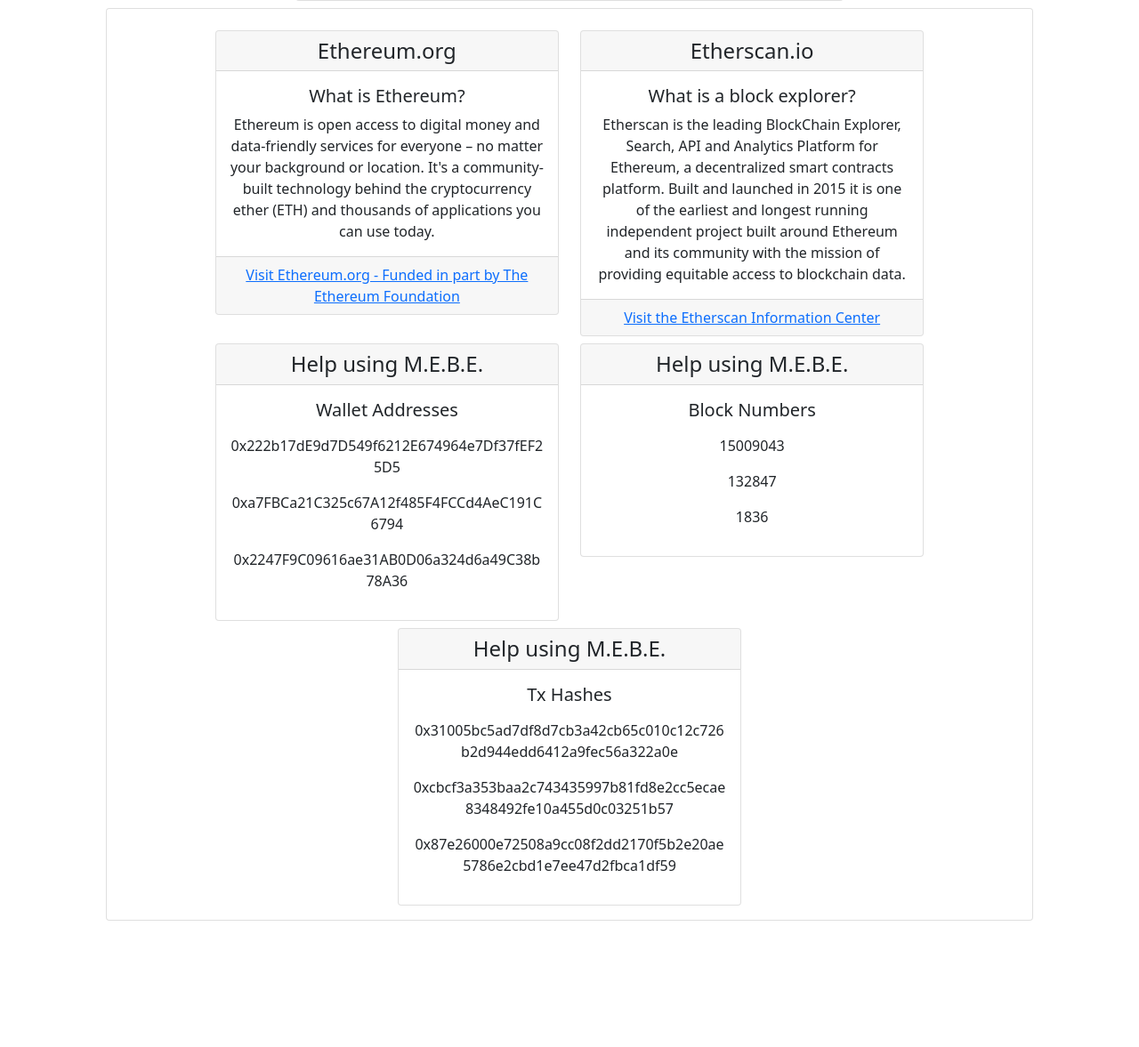
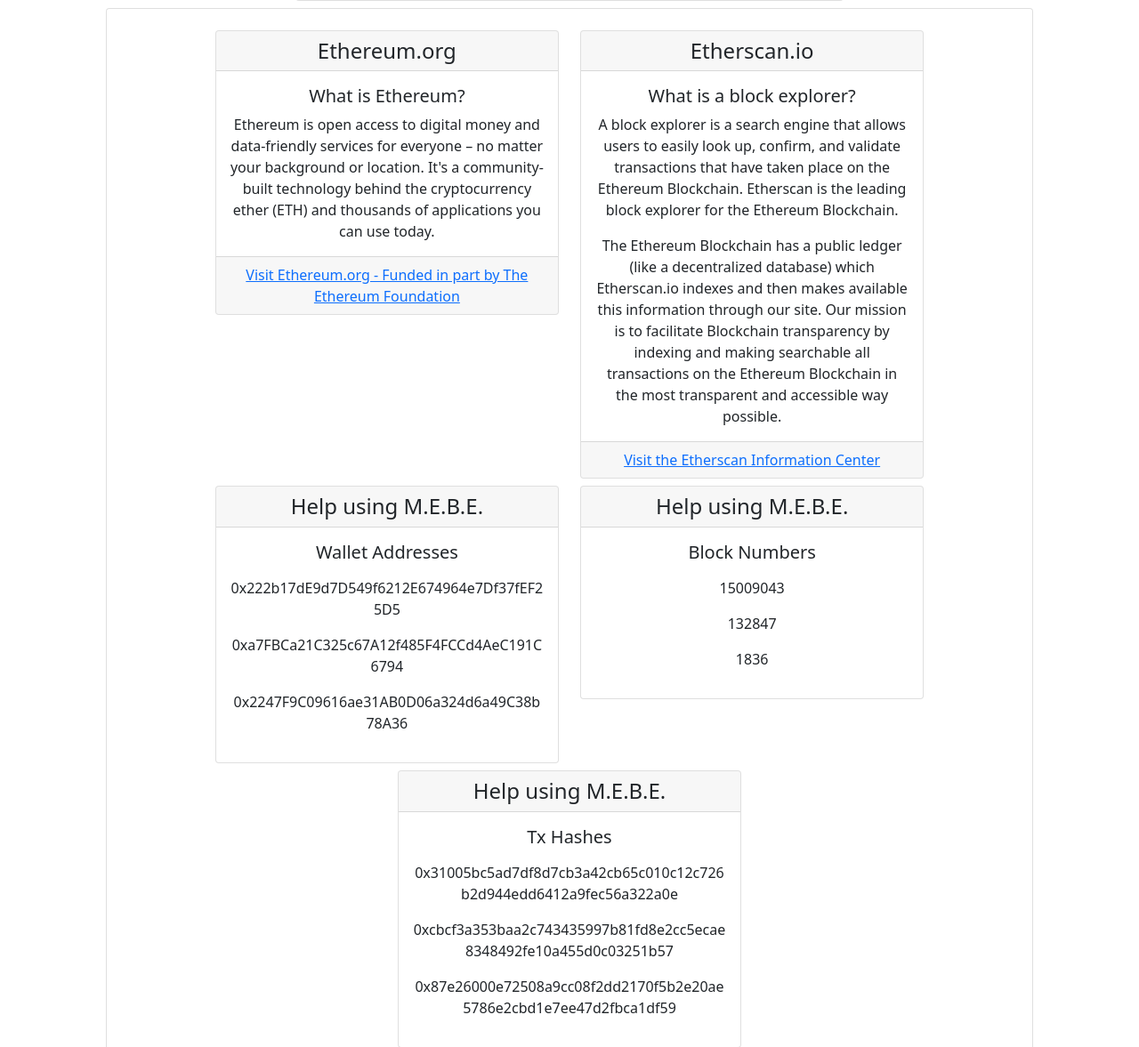
Before and after one commit to KKlob/Capstone1, a Flask app: page /help in a window 1280 px wide. Shown: the part 647-1824 px from the top of the page at 89% size. Before the commit the page ends 1682 px from the top, so only its background shows below. Run offline with Flask 2, Linux system fonts and the light colour scheme.

Commit message:
updated help page

```diff
--- a/templates/help.html
+++ b/templates/help.html
@@ -56,11 +56,15 @@
                                 <h4 class="card-header">Etherscan.io</h4>
                                 <div class="card-body">
                                     <h5 class="card-title">What is a block explorer?</h5>
-                                    <p class="card-text">Etherscan is the leading BlockChain Explorer, Search, API and
-                                        Analytics Platform for Ethereum, a decentralized smart contracts platform. Built
-                                        and launched in 2015 it is one of the earliest and longest running independent
-                                        project built around Ethereum and its community with the mission of providing
-                                        equitable access to blockchain data.</p>
+                                    <p class="card-text">A block explorer is a search engine that allows users to easily
+                                        look up, confirm, and validate transactions that have taken place on the
+                                        Ethereum Blockchain. Etherscan is the leading block explorer for the Ethereum
+                                        Blockchain.</p>
+                                    <p class="card-text">The Ethereum Blockchain has a public ledger (like a
+                                        decentralized database) which Etherscan.io indexes and then makes available this
+                                        information through our site. Our mission is to facilitate Blockchain
+                                        transparency by indexing and making searchable all transactions on the Ethereum
+                                        Blockchain in the most transparent and accessible way possible.</p>
                                 </div>
                                 <div class="card-footer">
                                     <a href="https://info.etherscan.com/" target="_blank">Visit the Etherscan
```
